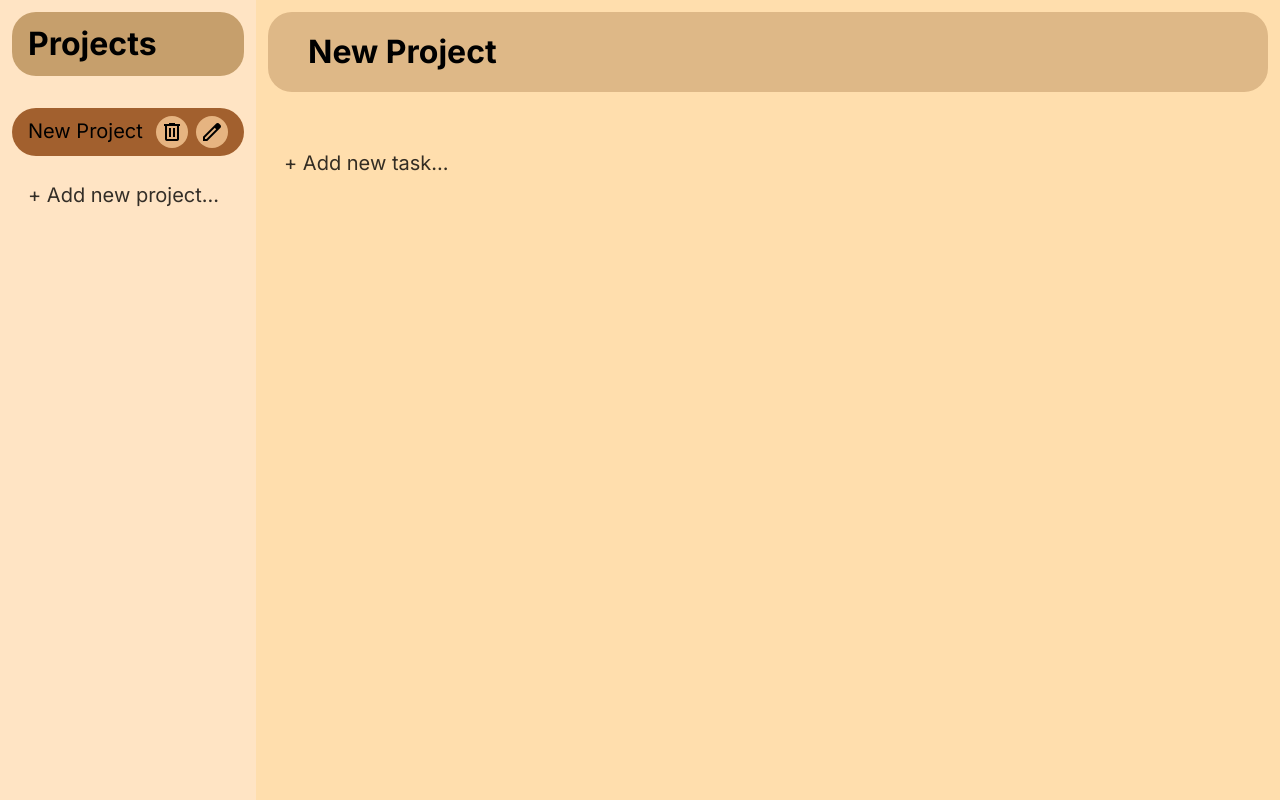
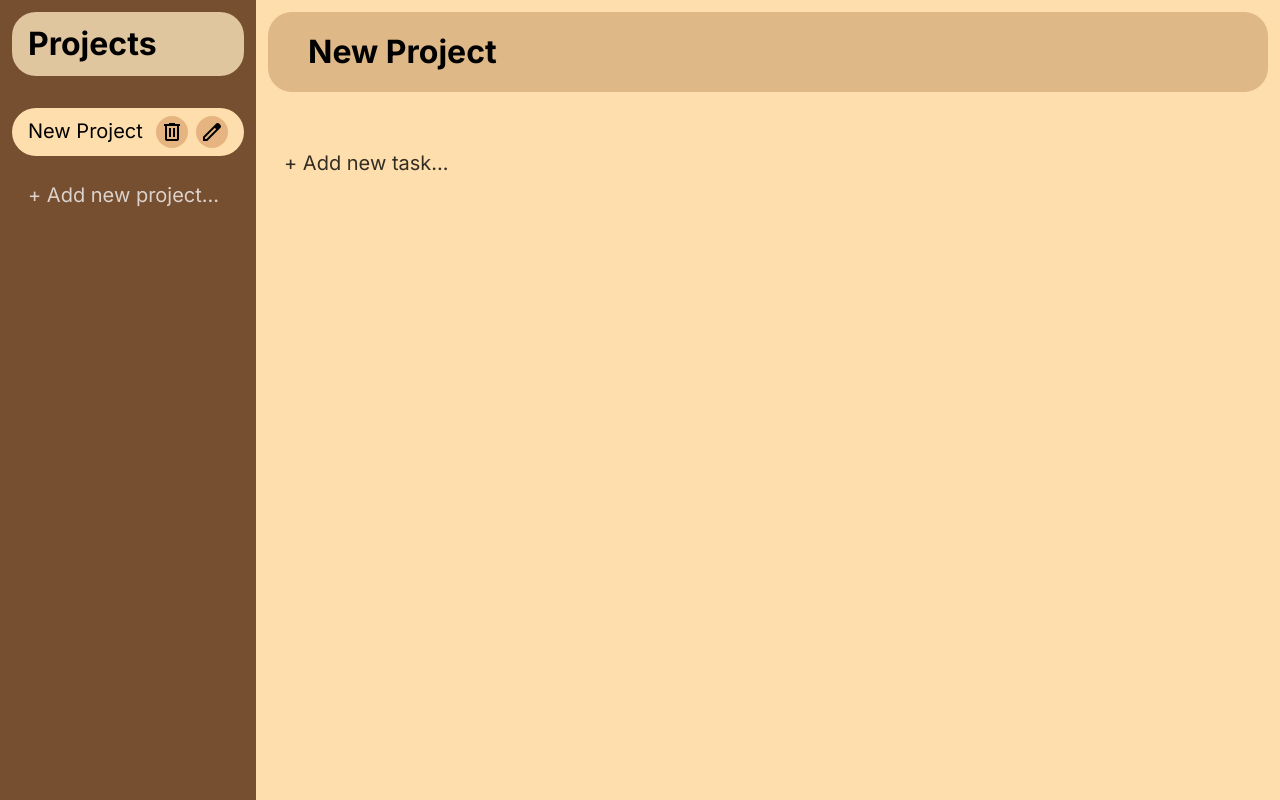
Before and after one commit to wdjh3/to-do-list, a website built with webpack: page src/template.html in a window 1280 px wide. Built offline with nearby package versions, Linux system fonts and the light colour scheme.

Commit message:
refactor: Change color palette

```diff
--- a/src/styles.css
+++ b/src/styles.css
@@ -91,7 +91,7 @@ body {
 }
 
 .projects-section {
-	background-color: bisque;
+	background-color: #764e30;
 	max-height: 100vh;
 	grid-area: sidebar;
 	padding: 12px 12px 300px 12px;
@@ -104,7 +104,7 @@ body {
 }
 
 .project-list-title {
-	background-color: #c69f6c;
+	background-color: #e0c69f;
 	padding: 0.5rem 0 0.5rem 1rem;
 	border-radius: 24px;
 	margin-bottom: 1rem;
@@ -129,11 +129,11 @@ body {
 }
 
 .project-in-list {
-	background-color: #a2602e;
+	background-color: navajowhite;
 }
 
 .project-in-list:hover {
-	background-color: #6f370f;
+	background-color: #8f7356;
 	cursor: pointer;
 }
 
@@ -195,10 +195,13 @@ body {
 	justify-content: space-between;
 }
 
-.add-project,
 .add-task,
 .add-checklist-item {
 	color: rgba(0, 0, 0, 0.8);
+}
+
+.add-project {
+	color: rgba(255, 255, 255, 0.75);
 }
 
 .add-project:hover,
```
